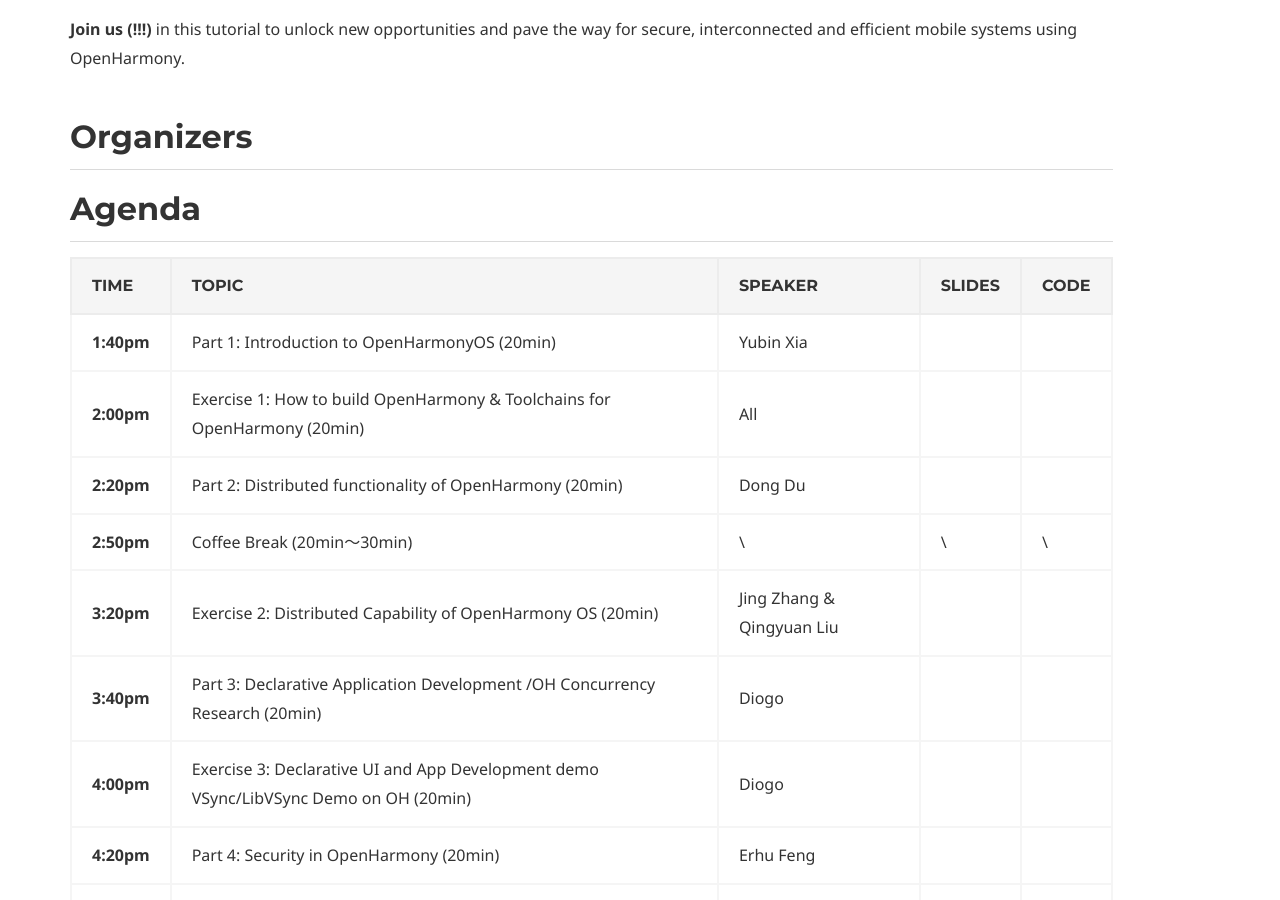
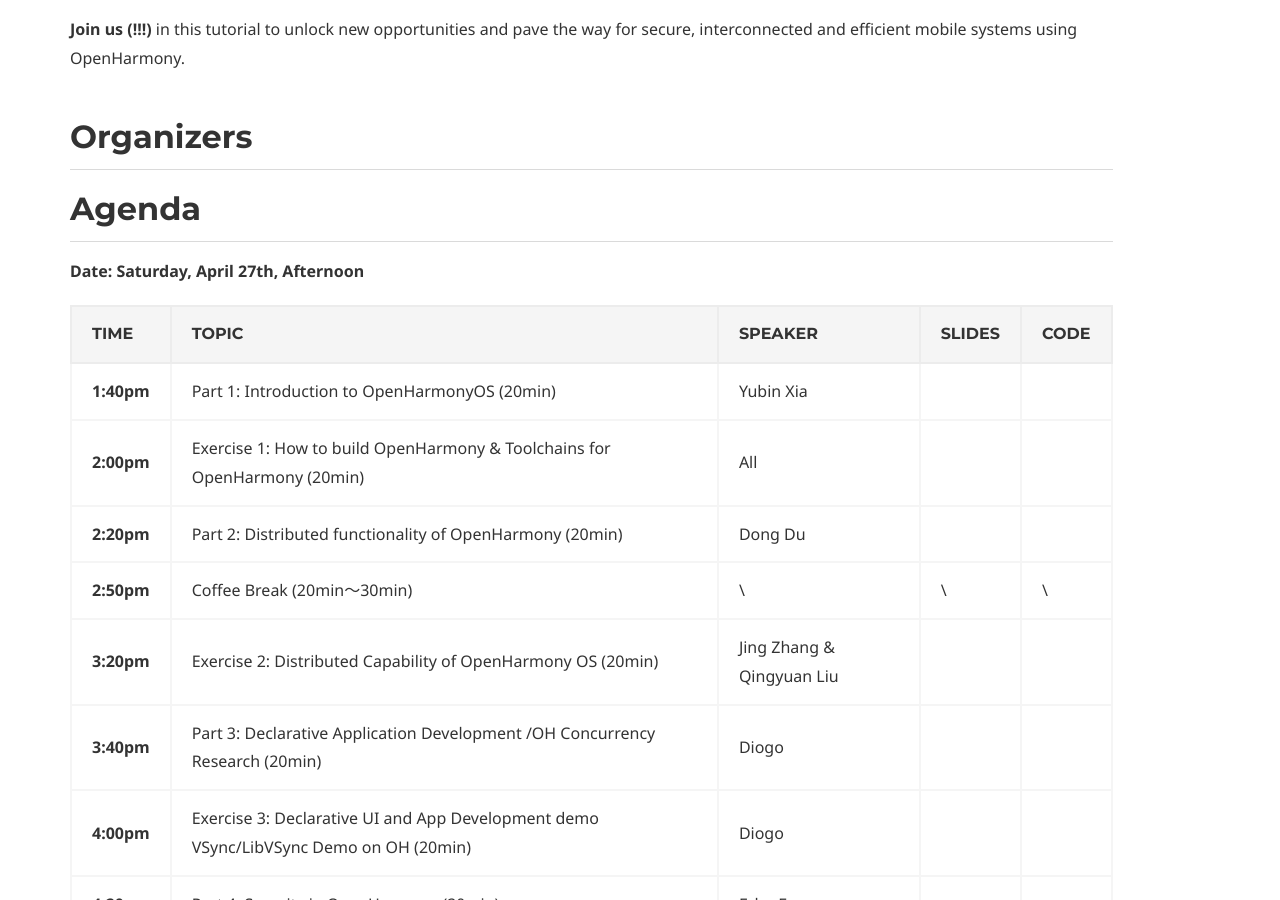
Before and after one commit to openharmony-research/openharmony-research.github.io, a Jekyll site: the page built from tutorial.md, in a window 1280 px wide and 900 px high, scrolled down 1463 px. Built offline with Jekyll 4.4.1, drawn with Linux system fonts in a browser that asks for light colours; some web fonts are replaced.

Commit message:
tutorial: minors with date
Signed-off-by: Dong Du <Dd_nirvana@sjtu.edu.cn>

```diff
--- a/tutorial.md
+++ b/tutorial.md
@@ -51,6 +51,9 @@
 
 ## Agenda
 
+**Date: Saturday, April 27th, Afternoon**
+
+
 | Time   | Topic                                                        | Speaker              | Slides | Code |
 |--------|--------------------------------------------------------------|----------------------|-------------|--------|
 | **1:40pm** | Part 1: Introduction to OpenHarmonyOS (20min)               | Yubin Xia            |             |        |
```
